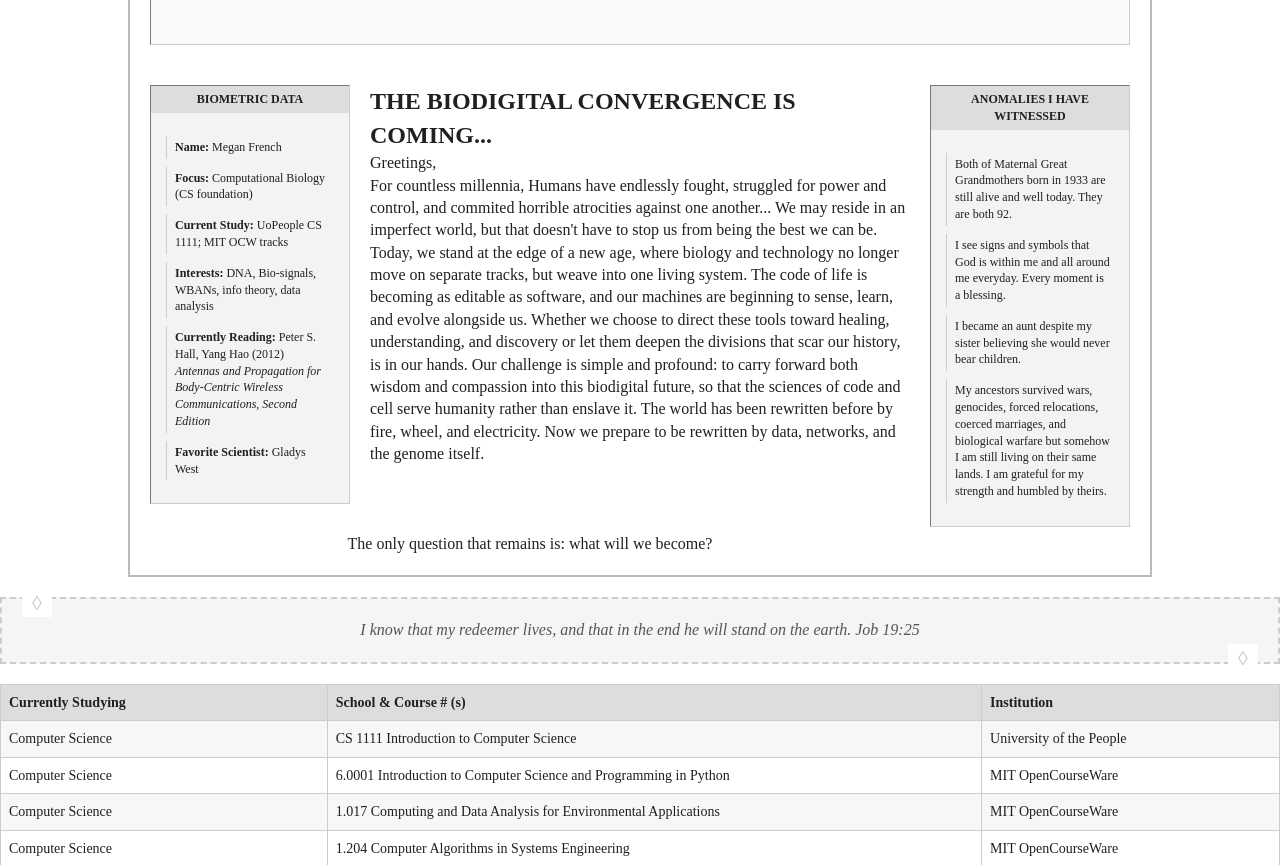
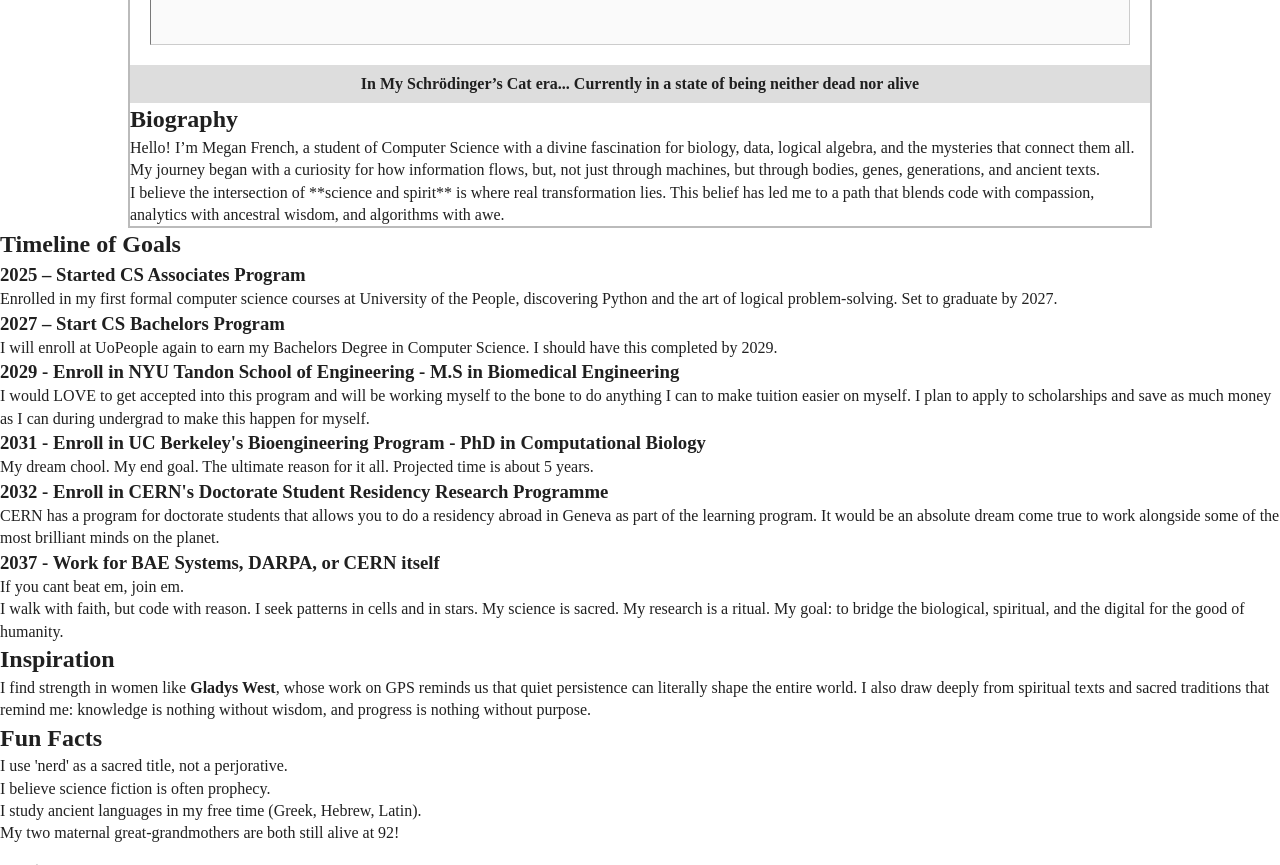
Before and after one commit to unwellbutrin/meganfrench.tech, a plain HTML site: page index.html in a window 1280 px wide. Shown: the part 1064-1929 px from the top of the page. Drawn offline with Linux system fonts and the light colour scheme.

Commit message:
Update index.html
fixing tab system:
Only one <div class="content-frame"> wrapping everything.

Each tab = one <div class="content-area" id="tabname">.

Put all your content for that tab inside that <div>.

Only one active class at a time.


Removed the second <div class="content-frame"> that was accidentally added.

Moved all INFO content inside the <div class="content-area" id="info">.

Removed active from all but one tab at a time.

```diff
--- a/index.html
+++ b/index.html
@@ -652,51 +652,68 @@
     </div>
 
       <!-- The INFO Tab -->
-      <div class="content-area active" id="info">
-        <div class="sidebar-frame left-sidebar">
-          <div class="sidebar-title">BIOMETRIC DATA</div>
-          <div class="sidebar-content">
-            <ul>
-              <li><strong>Name:</strong> Megan French</li>
-              <li><strong>Focus:</strong> Computational Biology (CS foundation)</li>
-              <li><strong>Current Study:</strong> UoPeople CS 1111; MIT OCW tracks</li>
-              <li><strong>Interests:</strong> DNA, Bio-signals, WBANs, info theory, data analysis</li>
-              <li><strong>Currently Reading:</strong> Peter S. Hall, Yang Hao (2012) <i>Antennas and Propagation for Body-Centric Wireless Communications, Second Edition</i></li>
+      <div class="content-title" id="content-title"> In My Schrödinger’s Cat era... Currently in a state of being neither dead nor alive </div>
 
-              <li><strong>Favorite Scientist:</strong> Gladys West</li>
-            </ul>
-          </div>
-        </div>
 
-        <div class="sidebar-frame">
-          <div class="sidebar-title">ANOMALIES I HAVE WITNESSED</div>
-          <div class="sidebar-content">
-            <ul>
-              <li>Both of Maternal Great Grandmothers born in 1933 are still alive and well today. They are both 92. </li>
+      <div class="content-area" id="info">
+       <h1>About Megan French</h1>
+    <p>STEM Student | Aspiring Computational Biologist | Rural Dissenter </p>
+  </div>
 
-              <li>I see signs and symbols that God is within me and all around me everyday. Every moment is a blessing. </li>
-              <li>I became an aunt despite my sister believing she would never bear children.</li>
-              <li>My ancestors survived wars, genocides, forced relocations, coerced marriages, and biological warfare but somehow I am still living on their same lands. I am grateful for my strength and humbled by theirs. </li>
 
-            </ul>
-          </div>
-        </div>
+    <h2>Biography</h2>
+    <p>Hello! I’m Megan French, a student of Computer Science with a divine fascination for biology, data, logical algebra, and the mysteries that connect them all. My journey began with a curiosity for how information flows, but, not just through machines, but through bodies, genes, generations, and ancient texts.</p>
+    <p>I believe the intersection of **science and spirit** is where real transformation lies. This belief has led me to a path that blends code with compassion, analytics with ancestral wisdom, and algorithms with awe.</p>
+  </div>
 
-        <h2>THE BIODIGITAL CONVERGENCE IS COMING... </h2>
+  <div class="about-section">
+    <h2>Timeline of Goals</h2>
+    <div class="timeline">
+      <div class="timeline-item">
+        <h3>2025 – Started CS Associates Program</h3>
+        <p>Enrolled in my first formal computer science courses at University of the People, discovering Python and the art of logical problem-solving. Set to graduate by 2027.</p>
+      </div>
+      <div class="timeline-item">
+        <h3>2027 – Start CS Bachelors Program </h3>
+        <p> I will enroll at UoPeople again to earn my Bachelors Degree in Computer Science. I should have this completed by 2029. </p>
+      </div>
+      <div class="timeline-item">
+        <h3>2029 - Enroll in NYU Tandon School of Engineering - M.S in Biomedical Engineering </h3>
+        <p>I would LOVE to get accepted into this program and will be working myself to the bone to do anything I can to make tuition easier on myself. I plan to apply to scholarships and save as much money as I can during undergrad to make this happen for myself.  </p>
+     <div class="timeline-item">
+        <h3>2031 - Enroll in UC Berkeley's Bioengineering Program - PhD in Computational Biology </h3>
+        <p>My dream chool. My end goal. The ultimate reason for it all. Projected time is about 5 years.  </p>
+ <div class="timeline-item">
+        <h3>2032 - Enroll in CERN's Doctorate Student Residency Research Programme </h3>
+        <p> CERN has a program for doctorate students that allows you to do a residency abroad in Geneva as part of the learning program. It would be an absolute dream come true to work alongside some of the most brilliant minds on the planet. </p>
+ <div class="timeline-item">
+        <h3>2037 - Work for BAE Systems, DARPA, or CERN itself </h3>
+        <p> If you cant beat em, join em. </p>
 
-        <p>Greetings,</p>
-
-        <p>For countless millennia, Humans have endlessly fought, struggled for power and control, and commited horrible atrocities against one another... We may reside in an imperfect world, but that doesn't have to stop us from being the best we can be. </p>
-        <p> Today, we stand at the edge of a new age, where biology and technology no longer move on separate tracks, but weave into one living system. The code of life is becoming as editable as software, and our machines are beginning to sense, learn, and evolve alongside us.
-
-          Whether we choose to direct these tools toward healing, understanding, and discovery or let them deepen the divisions that scar our history, is in our hands.
-
-          Our challenge is simple and profound: to carry forward both wisdom and compassion into this biodigital future, so that the sciences of code and cell serve humanity rather than enslave it.
-
-          The world has been rewritten before by fire, wheel, and electricity. Now we prepare to be rewritten by data, networks, and the genome itself. <br /><br /> <br /> <br />
-          <center> The only question that remains is: what will we become?
       </div>
     </div>
+  </div>
+
+  <div class="manifesto-scroll">
+    I walk with faith, but code with reason. I seek patterns in cells and in stars. My science is sacred. My research is a ritual. My goal: to bridge the biological, spiritual, and the digital for the good of humanity.
+  </div>
+
+  <div class="about-section">
+    <h2>Inspiration</h2>
+    <p>I find strength in women like <strong>Gladys West</strong>, whose work on GPS reminds us that quiet persistence can literally shape the entire world. I also draw deeply from spiritual texts and sacred traditions that remind me: knowledge is nothing without wisdom, and progress is nothing without purpose.</p>
+  </div>
+
+  <div class="fun-facts">
+    <h2>Fun Facts</h2>
+    <ul>
+      <li>I use 'nerd' as a sacred title, not a perjorative.</li>
+      <li>I believe science fiction is often prophecy.</li>
+      <li>I study ancient languages in my free time (Greek, Hebrew, Latin).</li>
+      <li>My two maternal great-grandmothers are both still alive at 92!</li>
+    </ul>
+  </div>
+
+
 
 
     <div class="ancient-text-box">
```
